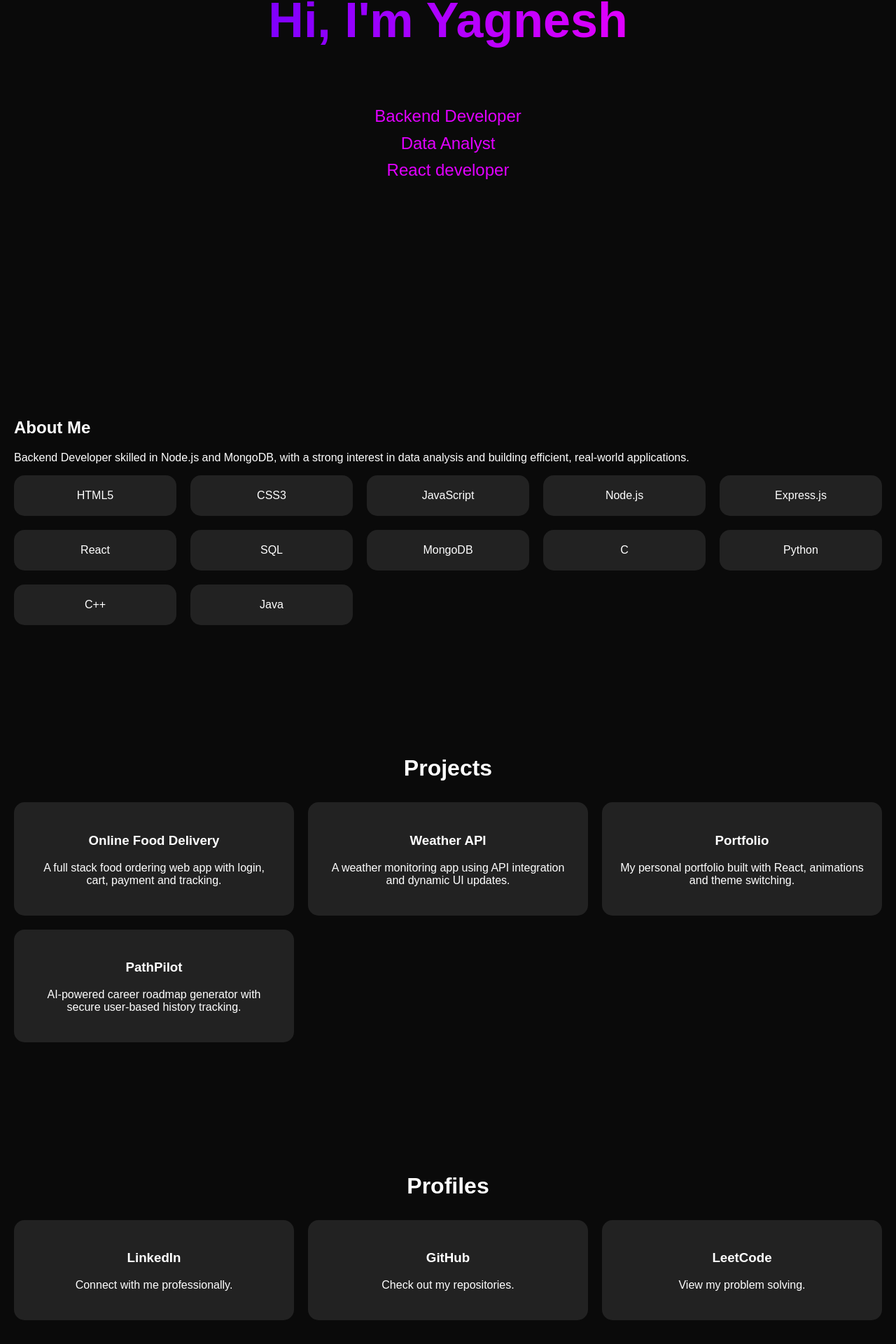
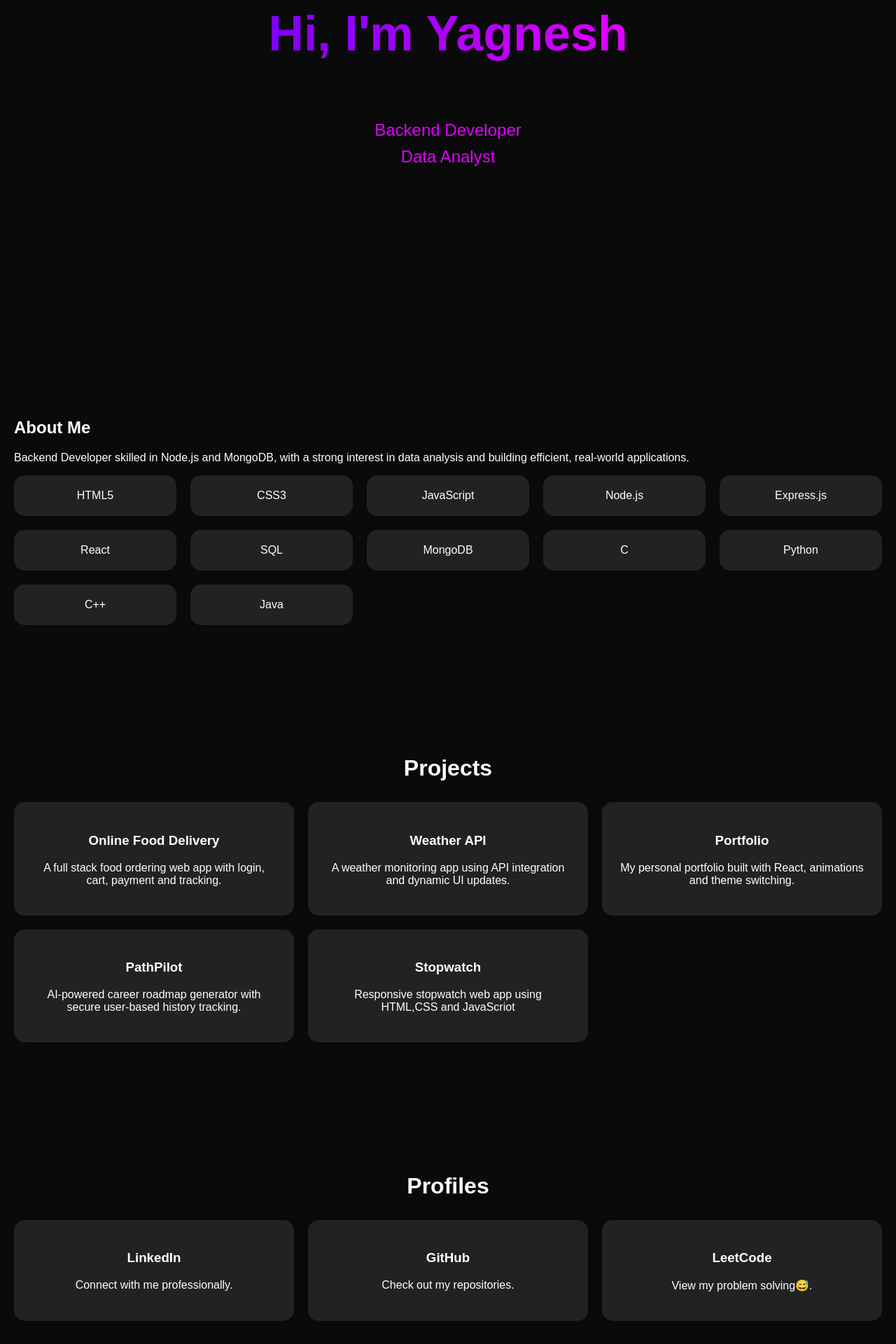
Before and after one commit to yagnesh471/myprofile, a React (Vite) app: page / in a window 1280 px wide. Shown: the part 411-2331 px from the top of the page at 70% size. Built offline with nearby package versions, Linux system fonts and the light colour scheme.

Commit message:
Update App.jsx

```diff
--- a/src/App.jsx
+++ b/src/App.jsx
@@ -14,18 +14,18 @@ export default function Portfolio() {
   const [success, setSuccess] = useState("");
   const [errorMsg, setErrorMsg] = useState("");
 
-  const roles = ["Backend Developer","Data Analyst","React developer"];
+  const roles = ["Backend Developer","Data Analyst"];
 
   const projects = [
     {
       title: "Online Food Delivery",
       desc: "A full stack food ordering web app with login, cart, payment and tracking.",
-      link: "https://transcendent-kataifi-a749b4.netlify.app/",
+      link: "https://foodrush07.netlify.app/",
     },
     {
       title: "Weather API",
       desc: "A weather monitoring app using API integration and dynamic UI updates.",
-      link: "https://your-weather-project-link.com",
+      link: "https://yagnesh471.github.io/weather-moniter/",
     },
     {
       title: "Portfolio",
@@ -35,7 +35,12 @@ export default function Portfolio() {
     {
     title: "PathPilot",
     desc: "AI-powered career roadmap generator with secure user-based history tracking.",
-    link: "https://pathpilot07.netlify.app/", // replace with your actual link
+    link: "https://pathpilot07.netlify.app/",
+  },
+    {
+    title: "Stopwatch",
+    desc: "Responsive stopwatch web app using HTML,CSS and JavaScriot",
+    link: "https://yagnesh471.github.io/stopwatchX/",
   },
   ];
 
@@ -174,7 +179,7 @@ export default function Portfolio() {
 
           <a href="https://leetcode.com/polly55" target="_blank" className="profile-card">
             <h3>LeetCode</h3>
-            <p>View my problem solving.</p>
+            <p>View my problem solving😅.</p>
           </a>
         </div>
       </section>
```
